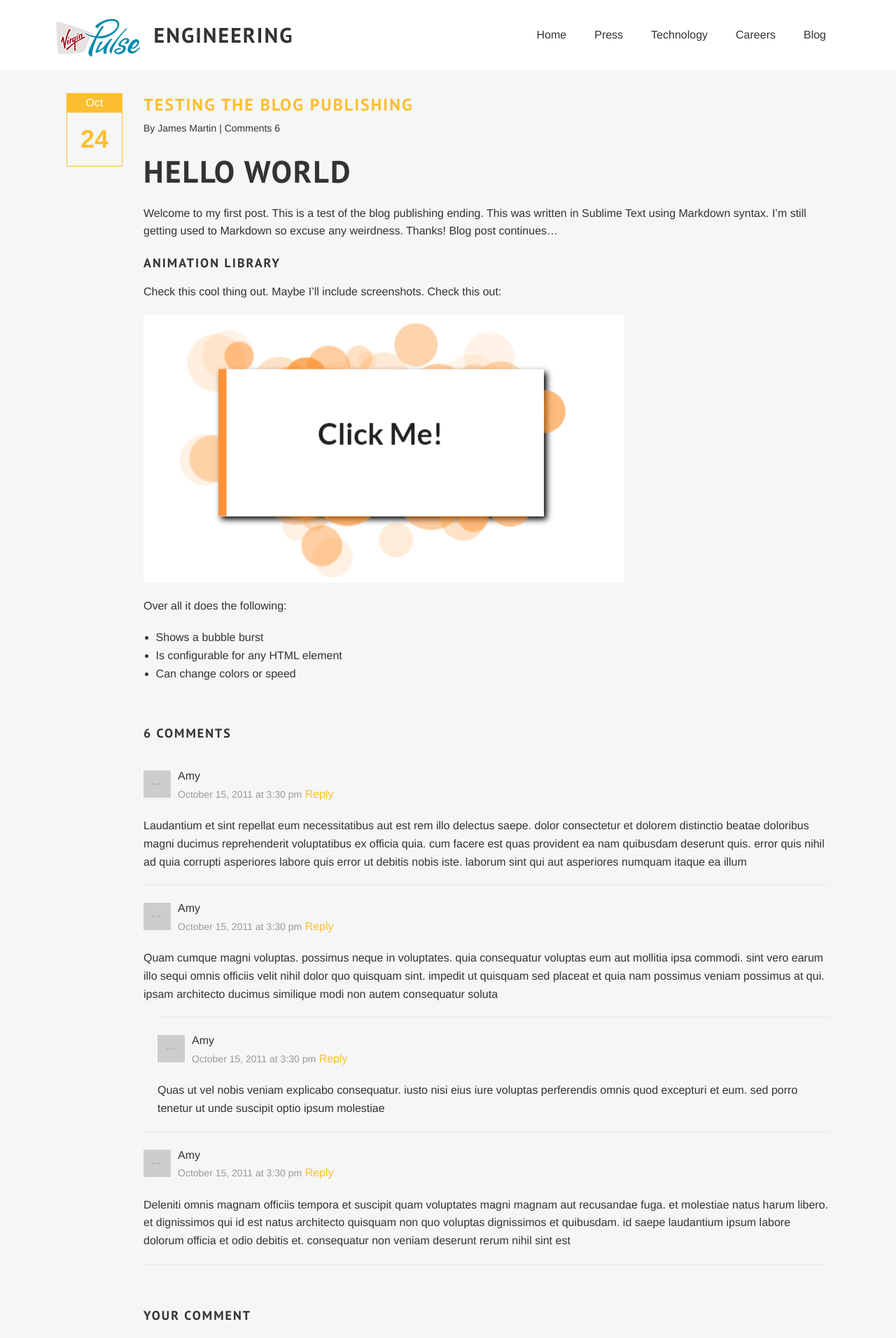
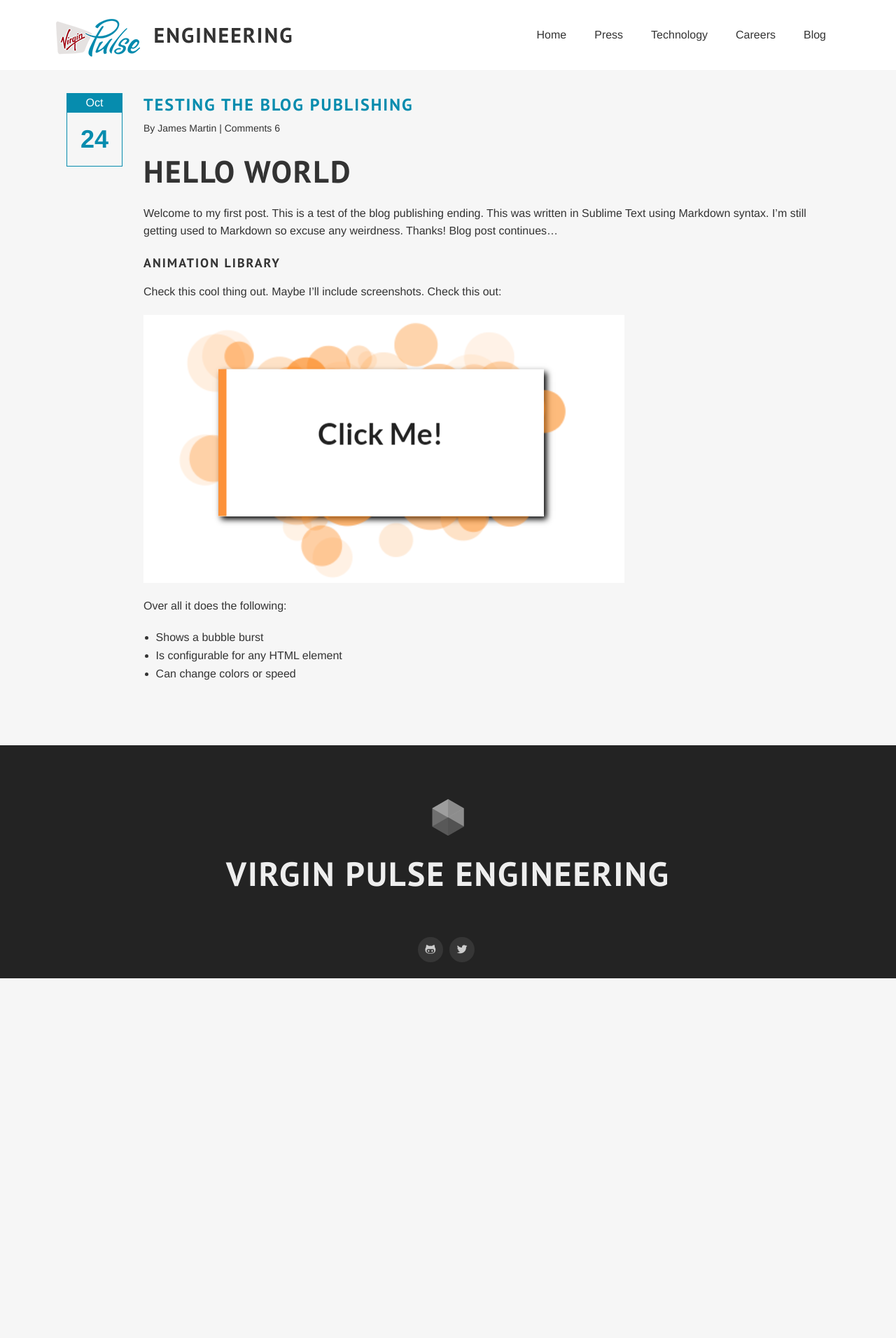
Before and after one commit to VirginPulsePublic/VirginPulsePublic.github.io, a Jekyll site: the page built from _posts/2014-10-24-hello-world.md, in a window 1280 px wide. Shown: the top 1912 px of the page at 70% size. Built offline with Jekyll 4.4.1, drawn with Linux system fonts in a browser that asks for light colours; some web fonts are replaced; Markdown is read by kramdown in place of the engine named in the settings; comment, search, counter and statistics services are not loaded; after the commit the page ends 1398 px from its top, so only the background shows below that; some of the changed text lies outside the part shown.

Commit message:
Added disqus commenting support for blog posts

```diff
--- /dev/null
+++ b/_includes/comments.html
@@ -0,0 +1,16 @@
+{% if page.comments %}
+    <div id="disqus_thread">
+        <script type="text/javascript">
+            /* * * CONFIGURATION VARIABLES: EDIT BEFORE PASTING INTO YOUR WEBPAGE * * */
+            var disqus_shortname = 'vpengineering'; // required: replace example with your forum shortname
+
+            /* * * DON'T EDIT BELOW THIS LINE * * */
+            (function() {
+                var dsq = document.createElement('script'); dsq.type = 'text/javascript'; dsq.async = true;
+                dsq.src = '//' + disqus_shortname + '.disqus.com/embed.js';
+                (document.getElementsByTagName('head')[0] || document.getElementsByTagName('body')[0]).appendChild(dsq);
+            })();
+        </script>
+        <noscript>Please enable JavaScript to view the <a href="http://disqus.com/?ref_noscript">comments powered by Disqus.</a></noscript>
+    </div>
+{% endif %}
--- a/_layouts/post.html
+++ b/_layouts/post.html
@@ -27,87 +27,4 @@
   </div>
 </div>
 
-<a id='comments'></a>
-<div class='comments-wrapper'>
-  <h3 class='comments-count'>6 Comments</h3>
-  <ul class='comments'>
-    <li>
-      <div class='meta'>
-        <p class='avatar'>
-          <img alt='' height='39' src='{{site.url}}/images/avatar.png' width='39'>
-        </p>
-        <p class='info'>
-          <span class='name'>Amy</span>
-          <span class='datetime'>October 15, 2011 at 3:30 pm</span>
-          <a href='#comments-form'>Reply</a>
-        </p>
-      </div>
-      <p>
-        Laudantium et sint repellat eum necessitatibus aut est rem illo delectus saepe. dolor consectetur et dolorem distinctio beatae doloribus magni ducimus reprehenderit voluptatibus ex officia quia. cum facere est quas provident ea nam quibusdam deserunt quis. error quis nihil ad quia corrupti asperiores labore quis error ut debitis nobis iste. laborum sint qui aut asperiores numquam itaque ea illum
-      </p>
-    </li>
-    <li>
-      <div class='meta'>
-        <p class='avatar'>
-          <img alt='' height='39' src='{{site.url}}/images/avatar.png' width='39'>
-        </p>
-        <p class='info'>
-          <span class='name'>Amy</span>
-          <span class='datetime'>October 15, 2011 at 3:30 pm</span>
-          <a href='#comments-form'>Reply</a>
-        </p>
-      </div>
-      <p>Quam cumque magni voluptas. possimus neque in voluptates. quia consequatur voluptas eum aut mollitia ipsa commodi. sint vero earum illo sequi omnis officiis velit nihil dolor quo quisquam sint. impedit ut quisquam sed placeat et quia nam possimus veniam possimus at qui. ipsam architecto ducimus similique modi non autem consequatur soluta</p>
-      <ul class='children'>
-        <li>
-          <div class='meta'>
-            <p class='avatar'>
-              <img alt='' height='39' src='{{site.url}}/images/avatar.png' width='39'>
-            </p>
-            <p class='info'>
-              <span class='name'>Amy</span>
-              <span class='datetime'>October 15, 2011 at 3:30 pm</span>
-              <a href='#comments-form'>Reply</a>
-            </p>
-          </div>
-          <p>Quas ut vel nobis veniam explicabo consequatur. iusto nisi eius iure voluptas perferendis omnis quod excepturi et eum. sed porro tenetur ut unde suscipit optio ipsum molestiae</p>
-        </li>
-      </ul>
-    </li>
-    <li>
-      <div class='meta'>
-        <p class='avatar'>
-          <img alt='' height='39' src='{{site.url}}/images/avatar.png' width='39'>
-        </p>
-        <p class='info'>
-          <span class='name'>Amy</span>
-          <span class='datetime'>October 15, 2011 at 3:30 pm</span>
-          <a href='#comments-form'>Reply</a>
-        </p>
-      </div>
-      <p>Deleniti omnis magnam officiis tempora et suscipit quam voluptates magni magnam aut recusandae fuga. et molestiae natus harum libero. et dignissimos qui id est natus architecto quisquam non quo voluptas dignissimos et quibusdam. id saepe laudantium ipsum labore dolorum officia et odio debitis et. consequatur non veniam deserunt rerum nihil sint est</p>
-    </li>
-  </ul>
-</div>
-
-<div id='comments-form'>
-  <h3>Your comment</h3>
-  <form accept-charset='UTF-8' action='' method='post'>
-    <p class='name'>
-      <label for='name'>Your Name</label>
-      <input class='input-text required' id='name' name='name' type='text'>
-    </p>
-    <p class='email'>
-      <label for='email'>Your Email</label>
-      <input class='input-text required' id='email' name='email' type='text'>
-    </p>
-    <p class='message'>
-      <label for='message'>Your Message</label>
-      <textarea class='required' cols='80' id='message' name='message' rows='5'></textarea>
-    </p>
-    <div class='spacing'></div>
-    <p>
-      <input class='button' type='submit' value='Send Message'>
-    </p>
-  </form>
-</div>
+{% include comments.html %}
--- a/css/style.css
+++ b/css/style.css
@@ -1,3 +1,11 @@
+a {
+  color: #068CAE;
+}
+
+a:hover, a:focus {
+  color: #068CAE;
+}
+
 input::-webkit-input-placeholder, textarea::-webkit-input-placeholder {
   color: white;
 }
@@ -631,7 +639,7 @@
   color: #333333;
 }
 .post .info p a:hover {
-  color: #fcbf31;
+  color: #068CAE;
 }
 .post .other-info {
   list-style: none;
@@ -691,17 +699,17 @@
 
 .timestamp {
   width: 80px;
-  border: 1px solid #fcbf31;
+  border: 1px solid #068CAE;
 }
 .timestamp .month {
-  background: #fcbf31;
+  background: #068CAE;
   color: white;
-  border-bottom: 1px solid #fcbf31;
+  border-bottom: 1px solid #068CAE;
   display: block;
   padding: 5px 0;
 }
 .timestamp .date {
-  color: #fcbf31;
+  color: #068CAE;
   display: block;
   padding: 20px 0;
   font-size: 36px;
--- a/technology.html
+++ b/technology.html
@@ -19,8 +19,8 @@
   <div class='row'>
     <div class='medium-6 large-6 columns'>
       <p>
-        <span class='drop-letters'>We</span>
-        use a wide variety of technologies at Virgin Pulse. We believe in using the right tool for the right job.
+        <span class='drop-letters'>At</span>
+        Virgin Pulse we use a wide variety of technologies. We believe in using the right tool for the right job. Below you
       </p>
       <p>Est unde inventore sed amet est in voluptas cum ipsa ut sunt minus. Nihil quia et omnis blanditiis eius suscipit quos repudiandae. Nihil quia et omnis blanditiis eius suscipit quos. Nihil quia et omnis blanditiis eius suscipit quos.</p>
     </div>
```
Also changed, not shown: _layouts/blog.html (+13 -0 lines), _posts/2014-05-06-great-quality-means-a-lot-to-us.md (+1 -0 lines), _posts/2014-10-24-hello-world.md (+1 -0 lines).
